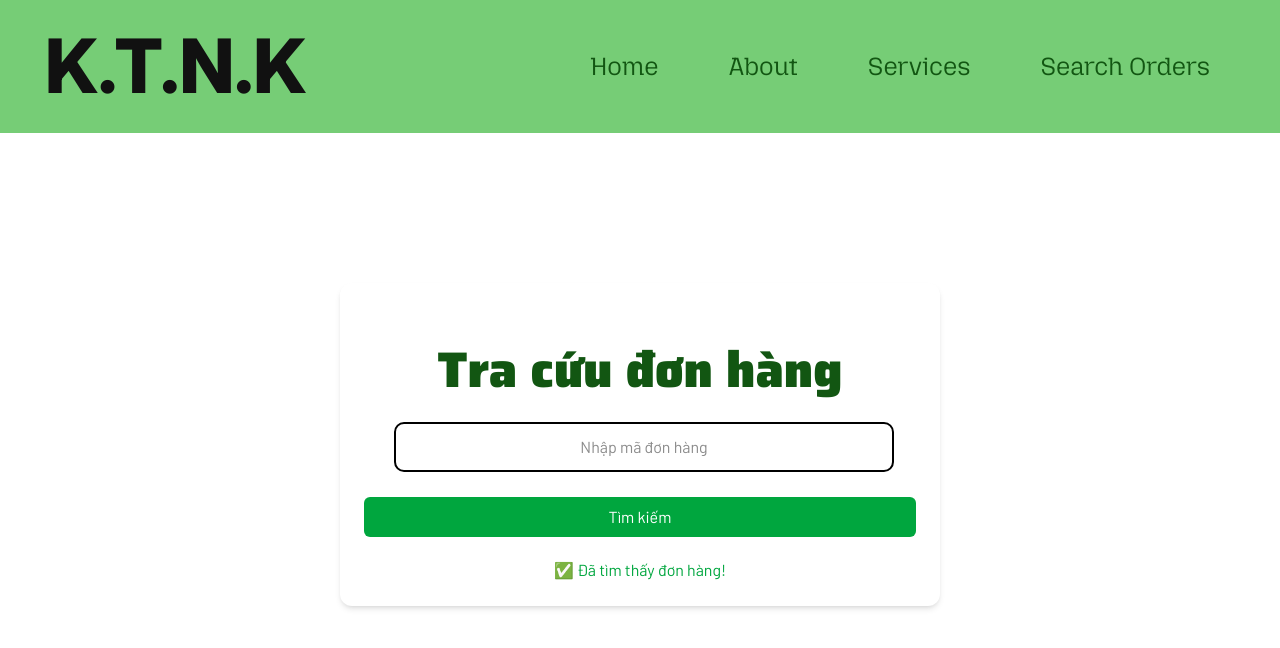
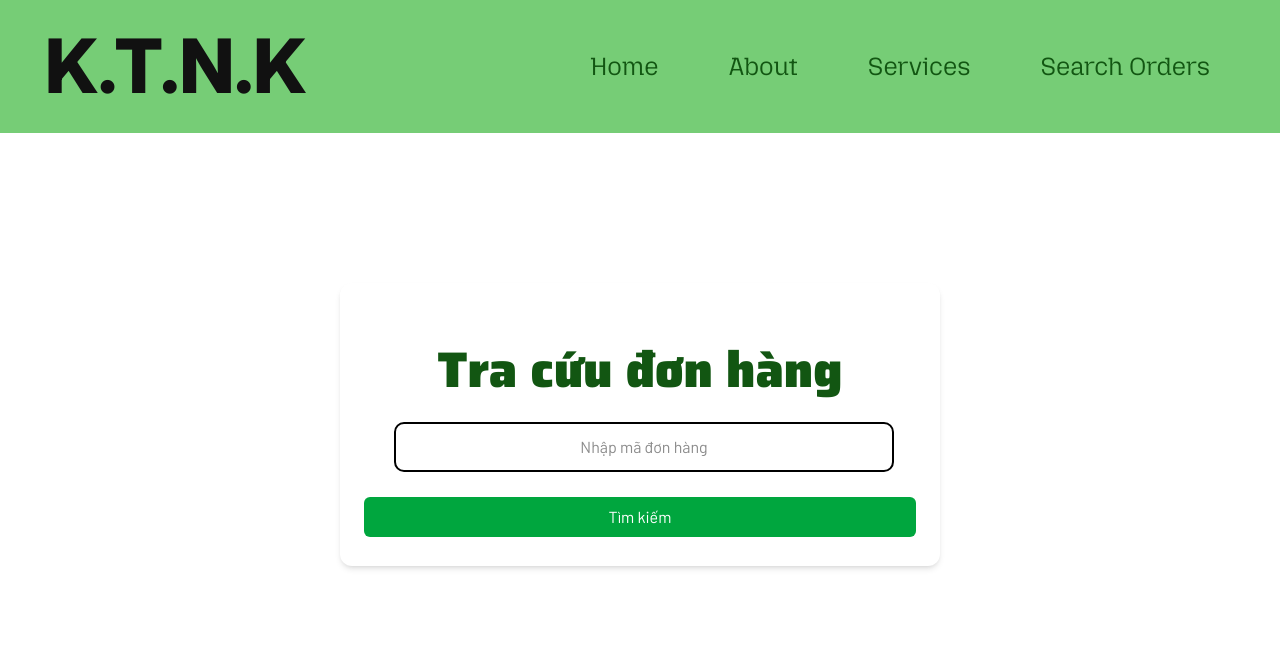
Before and after one commit to QTChosusTV/ktnk-greenpod, a Next.js app: page /search in a window 1280 px wide. Shown: the top 648 px of the page. Built offline with nearby package versions, Linux system fonts and the light colour scheme; no server answers; what @supabase/auth-helpers-nextjs would draw is missing.

Commit message:
Update page.tsx

```diff
--- a/src/app/search/page.tsx
+++ b/src/app/search/page.tsx
@@ -69,7 +69,7 @@ export default function SearchOrder() {
           <p className="text-red-600 mt-4 text-center" style={{fontFamily: 'Barlow'}}>❌ Không tìm thấy đơn hàng hoặc chưa điền ID của đơn hàng</p>
         )}
 
-        {!notFound && !loading && (
+        {!notFound && !loading && order && (
           <p className="text-green-600 mt-4 text-center" style={{fontFamily: 'Barlow'}}>✅ Đã tìm thấy đơn hàng!</p>
         )}
 
```
